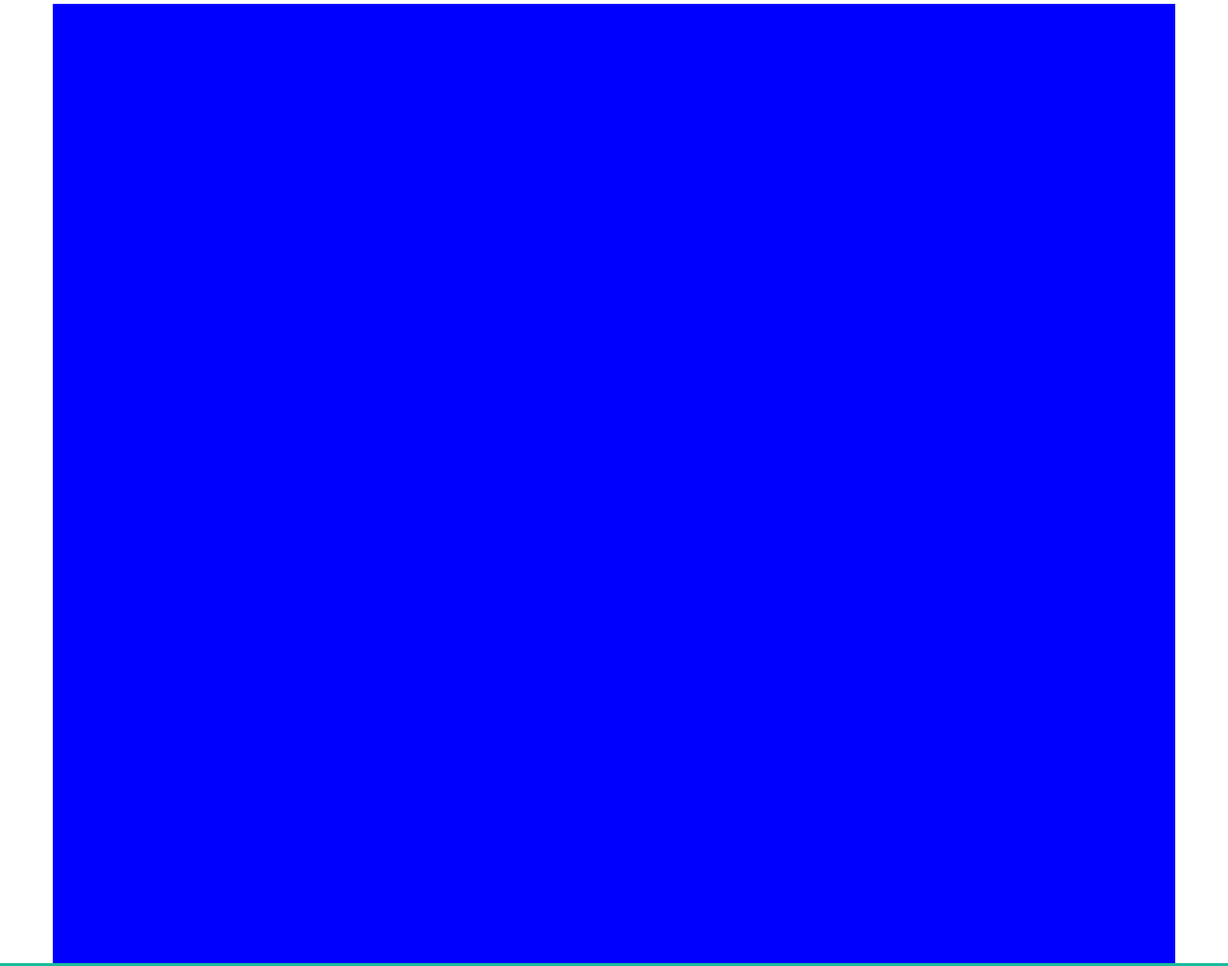
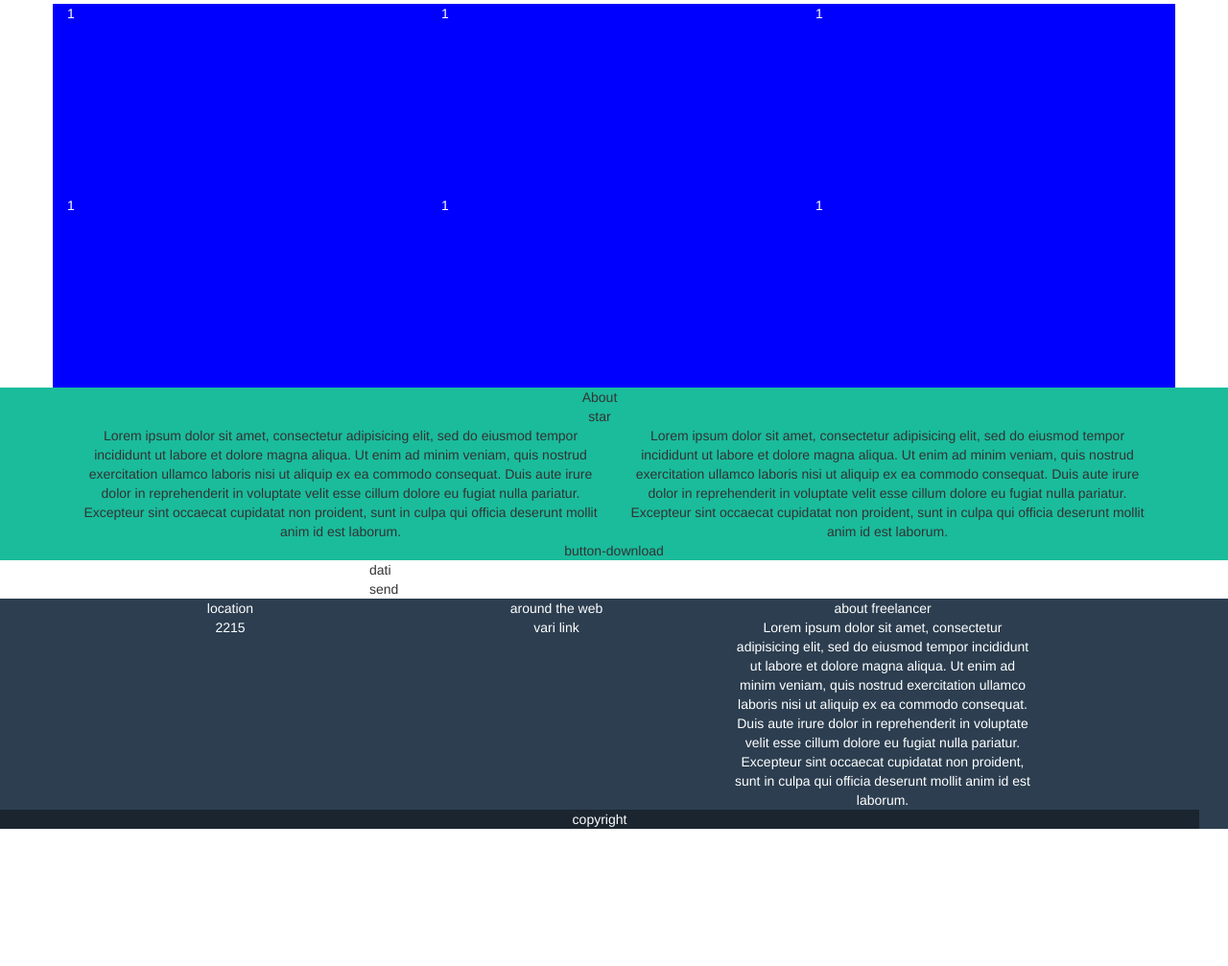
Before and after one commit to n-desantis92/html-css-bootstrap-freelancer, a plain HTML site: page index.html in a window 1280 px wide. Shown: the part 589-1596 px from the top of the page at 96% size. After the commit the page ends 1453 px from the top, so only its background shows below. Drawn offline with nearby package versions, Linux system fonts and the light colour scheme.

Commit message:
aggiunte media query md ed lg

```diff
--- a/css/style.css
+++ b/css/style.css
@@ -76,6 +76,7 @@ section.white_top {
 .corpo_blue {
   height: 200px;
   background-color: blue;
+  color: white;
 }
 /* main-white_top */
 
--- a/index.html
+++ b/index.html
@@ -44,22 +44,26 @@
     <!-- /hero -->
 
   </header>
+  <!-- main -->
   <main>
+    <!-- main-top -->
     <section class="white_top container-fluid">
       <div class="container">
         <div class="row text-center">
           <h2 class="col-xs-12">PORTFOLIO</h2>
         </div>
         <div class="row">
-          <div class="corpo_blue col-xs-12"></div>
-          <div class="corpo_blue col-xs-12"></div>
-          <div class="corpo_blue col-xs-12"></div>
-          <div class="corpo_bluecol-xs-12"></div>
-          <div class="corpo_blue col-xs-12"></div>
-          <div class="corpo_blue col-xs-12"></div>
+          <div class="corpo_blue col-xs-12 col-md-6 col-lg-4">1</div>
+          <div class="corpo_blue col-xs-12 col-md-6 col-lg-4">1</div>
+          <div class="corpo_blue col-xs-12 col-md-6 col-lg-4">1</div>
+          <div class="corpo_blue col-xs-12 col-md-6 col-lg-4">1</div>
+          <div class="corpo_blue col-xs-12 col-md-6 col-lg-4">1</div>
+          <div class="corpo_blue col-xs-12 col-md-6 col-lg-4">1</div>
         </div>
       </div>
     </section>
+    <!-- /main-top -->
+    <!-- main_green -->
     <section class="main_green container-fluid">
       <div class="container">
         <div class="row col-xs-12">
@@ -68,11 +72,14 @@
         <div class="row col-xs-12">
           star
         </div>
-        <div class="col-xs-12">Lorem ipsum dolor sit amet, consectetur adipisicing elit, sed do eiusmod tempor incididunt ut labore et dolore magna aliqua. Ut enim ad minim veniam, quis nostrud exercitation ullamco laboris nisi ut aliquip ex ea commodo consequat. Duis aute irure dolor in reprehenderit in voluptate velit esse cillum dolore eu fugiat nulla pariatur. Excepteur sint occaecat cupidatat non proident, sunt in culpa qui officia deserunt mollit anim id est laborum.</div>
-        <div class="col-xs-12">Lorem ipsum dolor sit amet, consectetur adipisicing elit, sed do eiusmod tempor incididunt ut labore et dolore magna aliqua. Ut enim ad minim veniam, quis nostrud exercitation ullamco laboris nisi ut aliquip ex ea commodo consequat. Duis aute irure dolor in reprehenderit in voluptate velit esse cillum dolore eu fugiat nulla pariatur. Excepteur sint occaecat cupidatat non proident, sunt in culpa qui officia deserunt mollit anim id est laborum.</div>
+        <div class="col-xs-12 col-md-6">Lorem ipsum dolor sit amet, consectetur adipisicing elit, sed do eiusmod tempor incididunt ut labore et dolore magna aliqua. Ut enim ad minim veniam, quis nostrud exercitation ullamco laboris nisi ut aliquip ex ea commodo consequat. Duis aute irure dolor in reprehenderit in voluptate velit esse cillum dolore eu fugiat nulla pariatur. Excepteur sint occaecat cupidatat non proident, sunt in culpa qui officia deserunt mollit anim id est laborum.</div>
+        <div class="col-xs-12 col-md-6">Lorem ipsum dolor sit amet, consectetur adipisicing elit, sed do eiusmod tempor incididunt ut labore et dolore magna aliqua. Ut enim ad minim veniam, quis nostrud exercitation ullamco laboris nisi ut aliquip ex ea commodo consequat. Duis aute irure dolor in reprehenderit in voluptate velit esse cillum dolore eu fugiat nulla pariatur. Excepteur sint occaecat cupidatat non proident, sunt in culpa qui officia deserunt mollit anim id est laborum.</div>
         <div class="col-xs-12">button-download</div>
       </div>
     </section>
+    <!-- /main_green -->
+
+    <!-- main_bottom -->
     <section class="white_bottom container-fluid">
       <div class="container">
         <div class="row col-xs-6 col-xs-offset-3">
@@ -81,16 +88,24 @@
         </div>
       </div>
     </section>
+    <!-- /main_bottom -->
   </main>
+  <!-- /main -->
   <footer class="container-fluid">
     <div class="container">
-      <div class="row col-xs-12">
+      <div class="row col-xs-12 ">
+        <div class="row location col-xs-12 col-md-4">
           <div class="col-xs-12">location</div>
           <div class="col-xs-12">2215</div>
+        </div>
+        <div class="row siti col-xs-12 col-md-4">
           <div class="col-xs-12">around the web</div>
           <div class="col-xs-12">vari link</div>
+        </div>
+        <div class="row freelancer col-xs-12 col-md-4">
           <div class="col-xs-12">about freelancer</div>
           <div class="col-xs-12">Lorem ipsum dolor sit amet, consectetur adipisicing elit, sed do eiusmod tempor incididunt ut labore et dolore magna aliqua. Ut enim ad minim veniam, quis nostrud exercitation ullamco laboris nisi ut aliquip ex ea commodo consequat. Duis aute irure dolor in reprehenderit in voluptate velit esse cillum dolore eu fugiat nulla pariatur. Excepteur sint occaecat cupidatat non proident, sunt in culpa qui officia deserunt mollit anim id est laborum.</div>
+        </div>
       </div>
     </div>
       <div class="copyright row col-xs-12">
```
Lines whose indentation alone changed are shown as unchanged.
